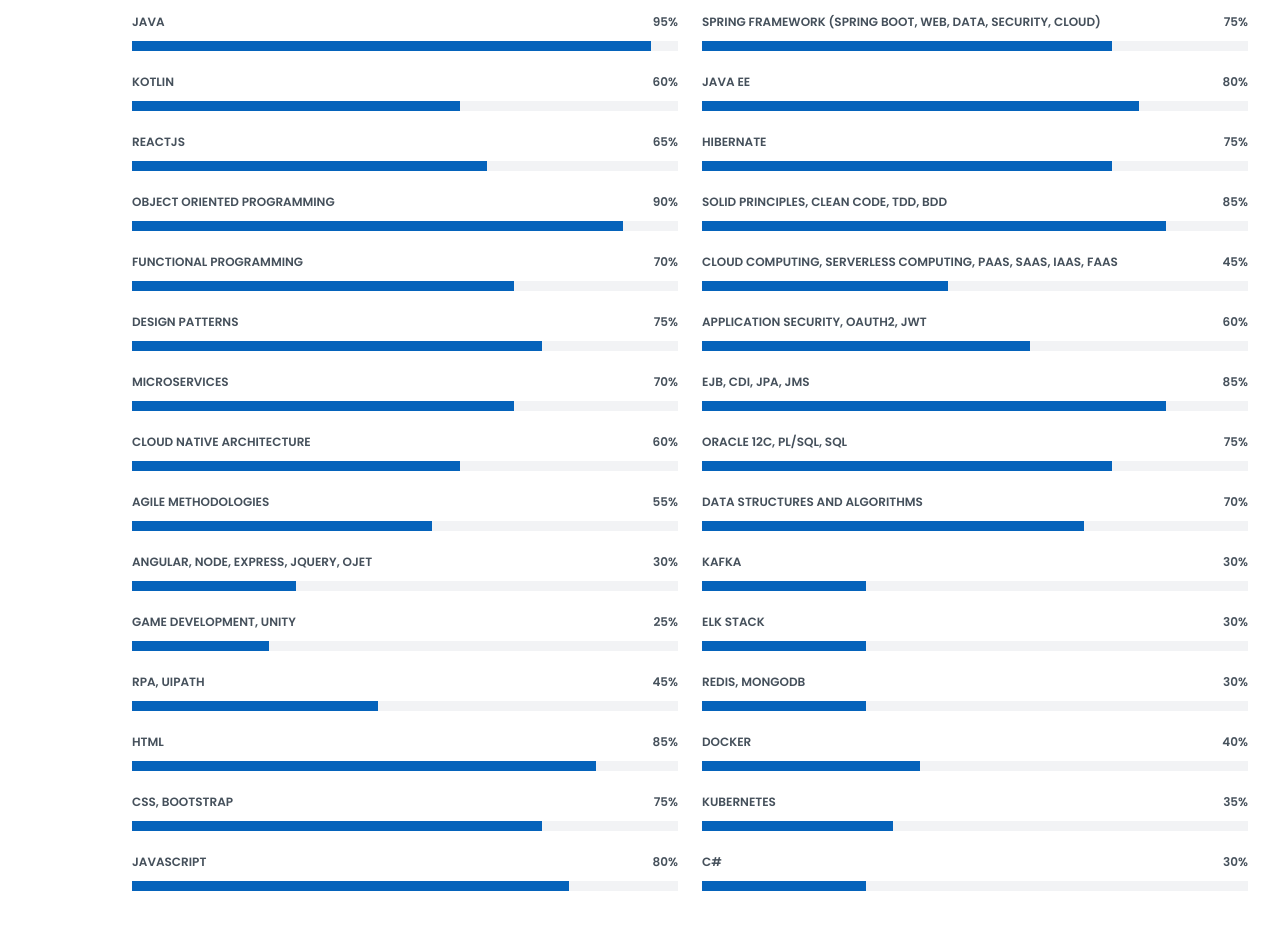
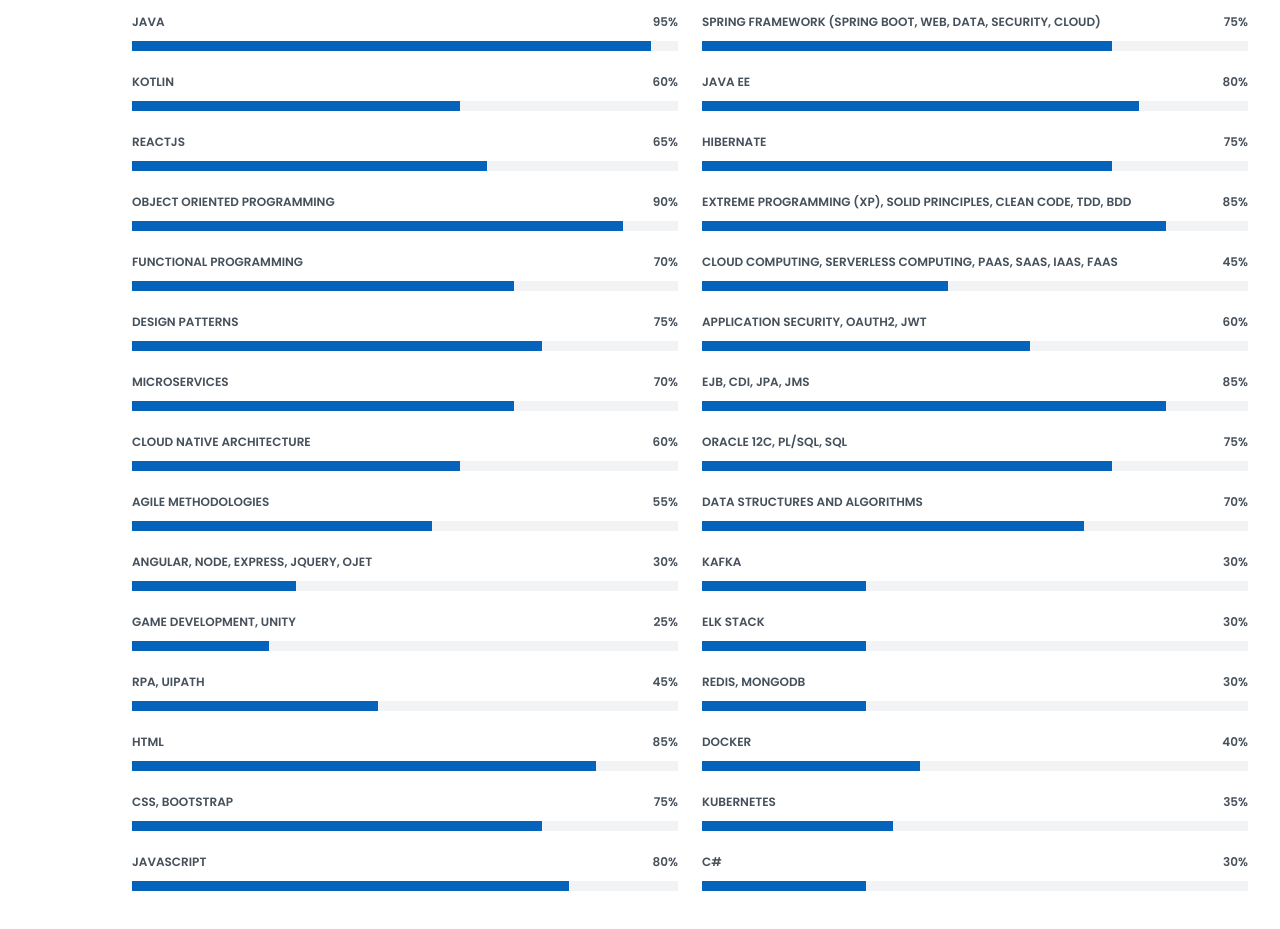
Before and after one commit to NajeebArif/NajeebArif.gitbuh.io, a plain HTML site: page index.html in a window 1280 px wide. Shown: the part 2075-3004 px from the top of the page. Drawn offline with nearby package versions, Linux system fonts and the light colour scheme.

Commit message:
Adding XP

```diff
--- a/index.html
+++ b/index.html
@@ -260,7 +260,7 @@
           <div class="col-lg-6">
 
             <div class="progress">
-              <span class="skill">SOLID Principles, Clean Code, TDD, BDD <i class="val">85%</i></span>
+              <span class="skill">Extreme Programming (XP), SOLID Principles, Clean Code, TDD, BDD <i class="val">85%</i></span>
               <div class="progress-bar-wrap">
                 <div class="progress-bar" role="progressbar" aria-valuenow="85" aria-valuemin="0" aria-valuemax="100"></div>
               </div>
```
